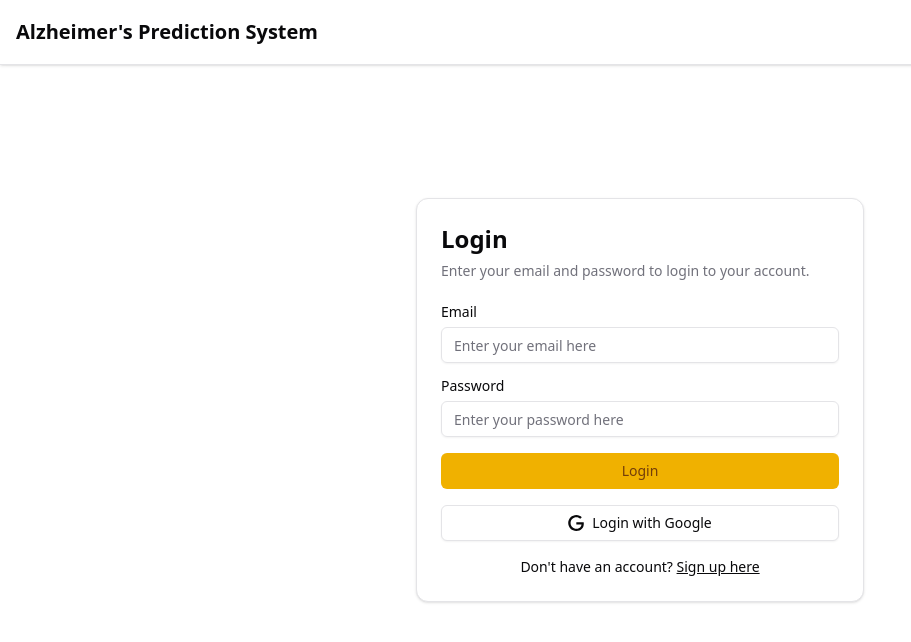
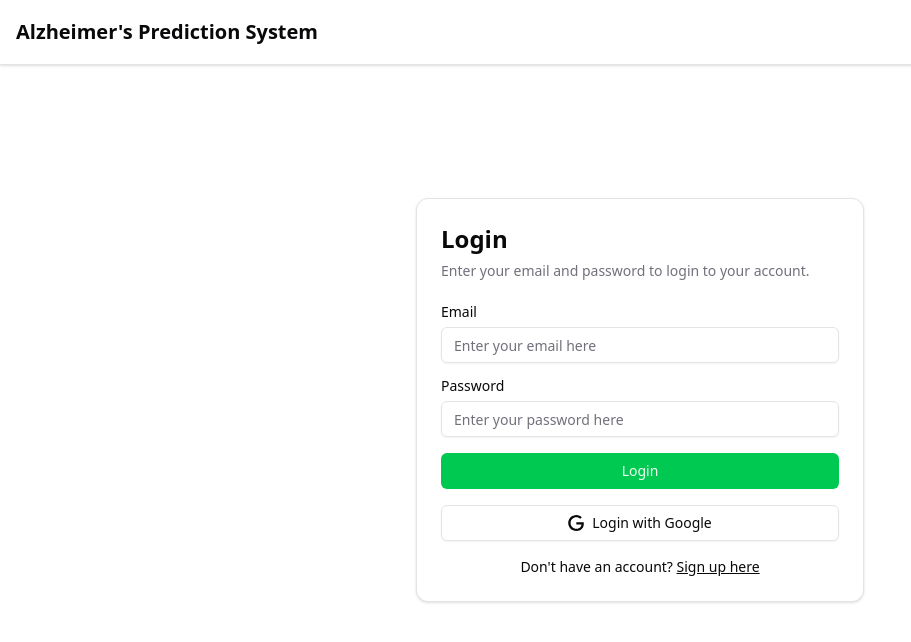
Before and after one commit to gdtan02/alzheimer-prediction, a React (Vite) app in the folder frontend/: page /login in a window 1280 px wide. Shown: the top 642 px of the page, without its empty margins (0-911 px from the left). Built offline with nearby package versions, Linux system fonts and the light colour scheme; no server answers.

Commit message:
UI change

```diff
--- a/frontend/src/components/ResultDialog.tsx
+++ b/frontend/src/components/ResultDialog.tsx
@@ -87,7 +87,7 @@ const ResultDialog: React.FC<ResultsDialogProps> = ({ isOpen, onOpenChange, resu
                 <DialogContent className="sm:max-w-[100vh] max-h-[90vh]">
 
                     <DialogHeader className="flex-shrink-0">
-                        <DialogTitle>Prediction Results</DialogTitle>
+                        <DialogTitle>Model Training Results</DialogTitle>
                     </DialogHeader>
 
                     <ScrollArea className="max-h-[80vh]">
--- a/frontend/src/index.css
+++ b/frontend/src/index.css
@@ -49,8 +49,8 @@
   --card-foreground: oklch(0.141 0.005 285.823);
   --popover: oklch(1 0 0);
   --popover-foreground: oklch(0.141 0.005 285.823);
-  --primary: oklch(0.795 0.184 86.047);
-  --primary-foreground: oklch(0.421 0.095 57.708);
+  --primary: oklch(0.723 0.219 149.579);
+  --primary-foreground: oklch(0.982 0.018 155.826);
   --secondary: oklch(0.967 0.001 286.375);
   --secondary-foreground: oklch(0.21 0.006 285.885);
   --muted: oklch(0.967 0.001 286.375);
@@ -60,7 +60,7 @@
   --destructive: oklch(0.577 0.245 27.325);
   --border: oklch(0.92 0.004 286.32);
   --input: oklch(0.92 0.004 286.32);
-  --ring: oklch(0.795 0.184 86.047);
+  --ring: oklch(0.723 0.219 149.579);
   --chart-1: oklch(0.646 0.222 41.116);
   --chart-2: oklch(0.6 0.118 184.704);
   --chart-3: oklch(0.398 0.07 227.392);
@@ -68,12 +68,12 @@
   --chart-5: oklch(0.769 0.188 70.08);
   --sidebar: oklch(0.985 0 0);
   --sidebar-foreground: oklch(0.141 0.005 285.823);
-  --sidebar-primary: oklch(0.795 0.184 86.047);
-  --sidebar-primary-foreground: oklch(0.421 0.095 57.708);
+  --sidebar-primary: oklch(0.723 0.219 149.579);
+  --sidebar-primary-foreground: oklch(0.982 0.018 155.826);
   --sidebar-accent: oklch(0.967 0.001 286.375);
   --sidebar-accent-foreground: oklch(0.21 0.006 285.885);
   --sidebar-border: oklch(0.92 0.004 286.32);
-  --sidebar-ring: oklch(0.795 0.184 86.047);
+  --sidebar-ring: oklch(0.723 0.219 149.579);
 }
 
 .dark {
@@ -83,8 +83,8 @@
   --card-foreground: oklch(0.985 0 0);
   --popover: oklch(0.21 0.006 285.885);
   --popover-foreground: oklch(0.985 0 0);
-  --primary: oklch(0.795 0.184 86.047);
-  --primary-foreground: oklch(0.421 0.095 57.708);
+  --primary: oklch(0.696 0.17 162.48);
+  --primary-foreground: oklch(0.393 0.095 152.535);
   --secondary: oklch(0.274 0.006 286.033);
   --secondary-foreground: oklch(0.985 0 0);
   --muted: oklch(0.274 0.006 286.033);
@@ -94,7 +94,7 @@
   --destructive: oklch(0.704 0.191 22.216);
   --border: oklch(1 0 0 / 10%);
   --input: oklch(1 0 0 / 15%);
-  --ring: oklch(0.554 0.135 66.442);
+  --ring: oklch(0.527 0.154 150.069);
   --chart-1: oklch(0.488 0.243 264.376);
   --chart-2: oklch(0.696 0.17 162.48);
   --chart-3: oklch(0.769 0.188 70.08);
@@ -102,12 +102,12 @@
   --chart-5: oklch(0.645 0.246 16.439);
   --sidebar: oklch(0.21 0.006 285.885);
   --sidebar-foreground: oklch(0.985 0 0);
-  --sidebar-primary: oklch(0.795 0.184 86.047);
-  --sidebar-primary-foreground: oklch(0.421 0.095 57.708);
+  --sidebar-primary: oklch(0.696 0.17 162.48);
+  --sidebar-primary-foreground: oklch(0.393 0.095 152.535);
   --sidebar-accent: oklch(0.274 0.006 286.033);
   --sidebar-accent-foreground: oklch(0.985 0 0);
   --sidebar-border: oklch(1 0 0 / 10%);
-  --sidebar-ring: oklch(0.554 0.135 66.442);
+  --sidebar-ring: oklch(0.527 0.154 150.069);
 }
 
 
```
